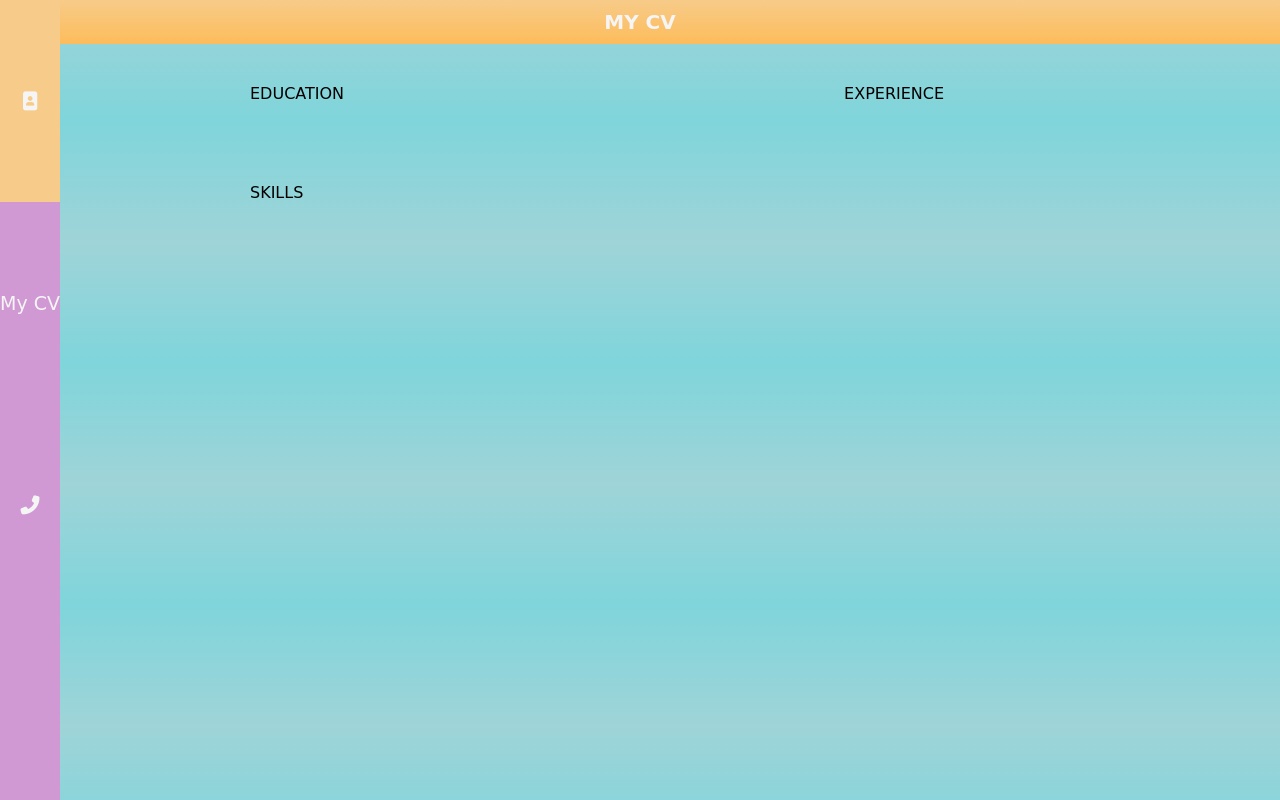
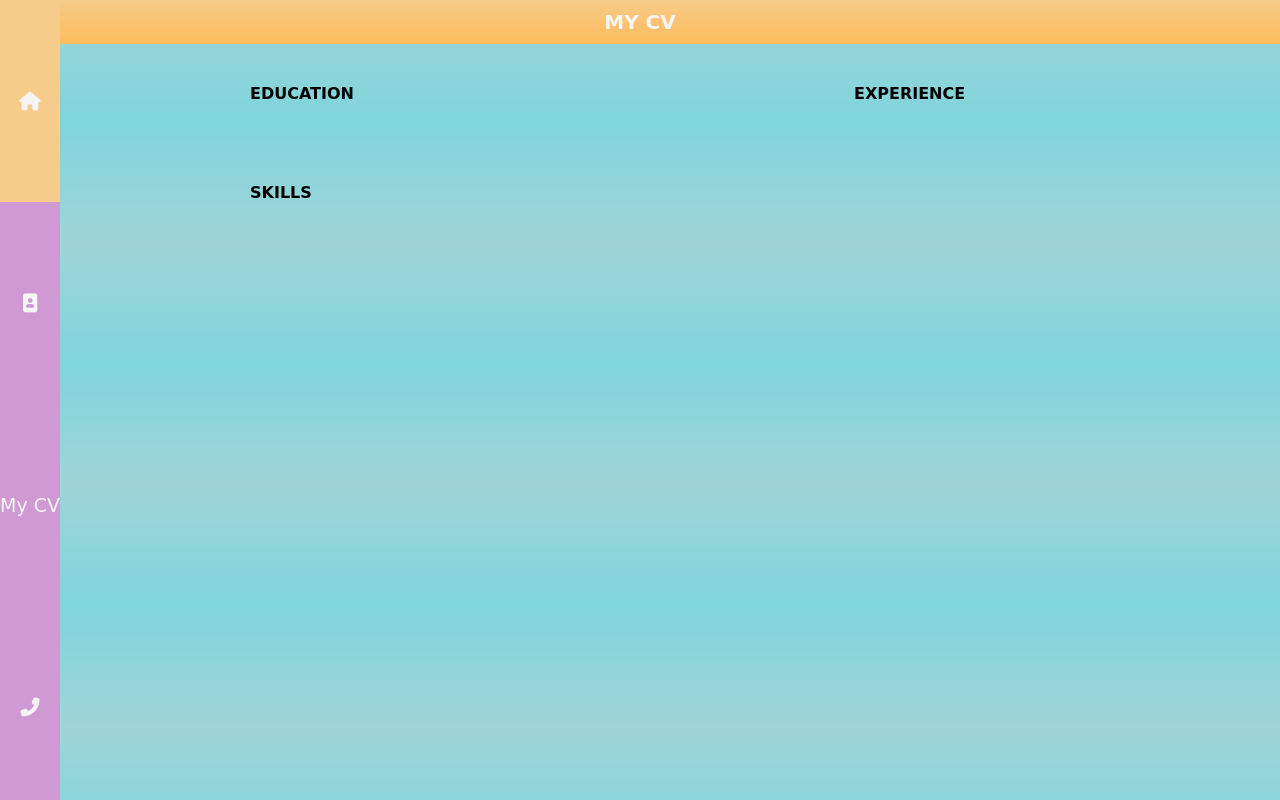
Before and after one commit to vuxcode/we1-project-VioletaJan, a plain HTML site: page cvpage.html in a window 1280 px wide. Drawn offline with Linux system fonts and the light colour scheme.

Commit message:
Sections

```diff
--- a/cvpage.html
+++ b/cvpage.html
@@ -6,19 +6,20 @@
 	<script src="https://kit.fontawesome.com/4715fee213.js" crossorigin="anonymous"></script>
   <link href="style.css" rel="stylesheet">
   <header>
-		<h1>MY CV</h1>
-	</header>
+	<h1>MY CV</h1>
+  </header>
 </head>
 <body>
 	<ul>
+  <li ><a href="index.html"><i class="fas fa-home"></i></i></a></li>
   <li><a href="about.html"><i class="fas fa-portrait"></i></a></li>
   <li><a href="cvpage.html">My CV</a></li>
   <li><a href="contact.html"><i class="fas fa-phone-alt"></i></a></li>
-  </ul>
+    </ul>
 	<fugure>
-		<div>EDUCATION</div>
-		<div>EXPERIENCE</div>
-		<div>SKILLS</div>
+		<div><b><p>EDUCATION</p><b/></div>
+		<div><p>EXPERIENCE</p></div>
+		<div><p>SKILLS</p></div>
 	</figure>
 <body>
 </html>
```
